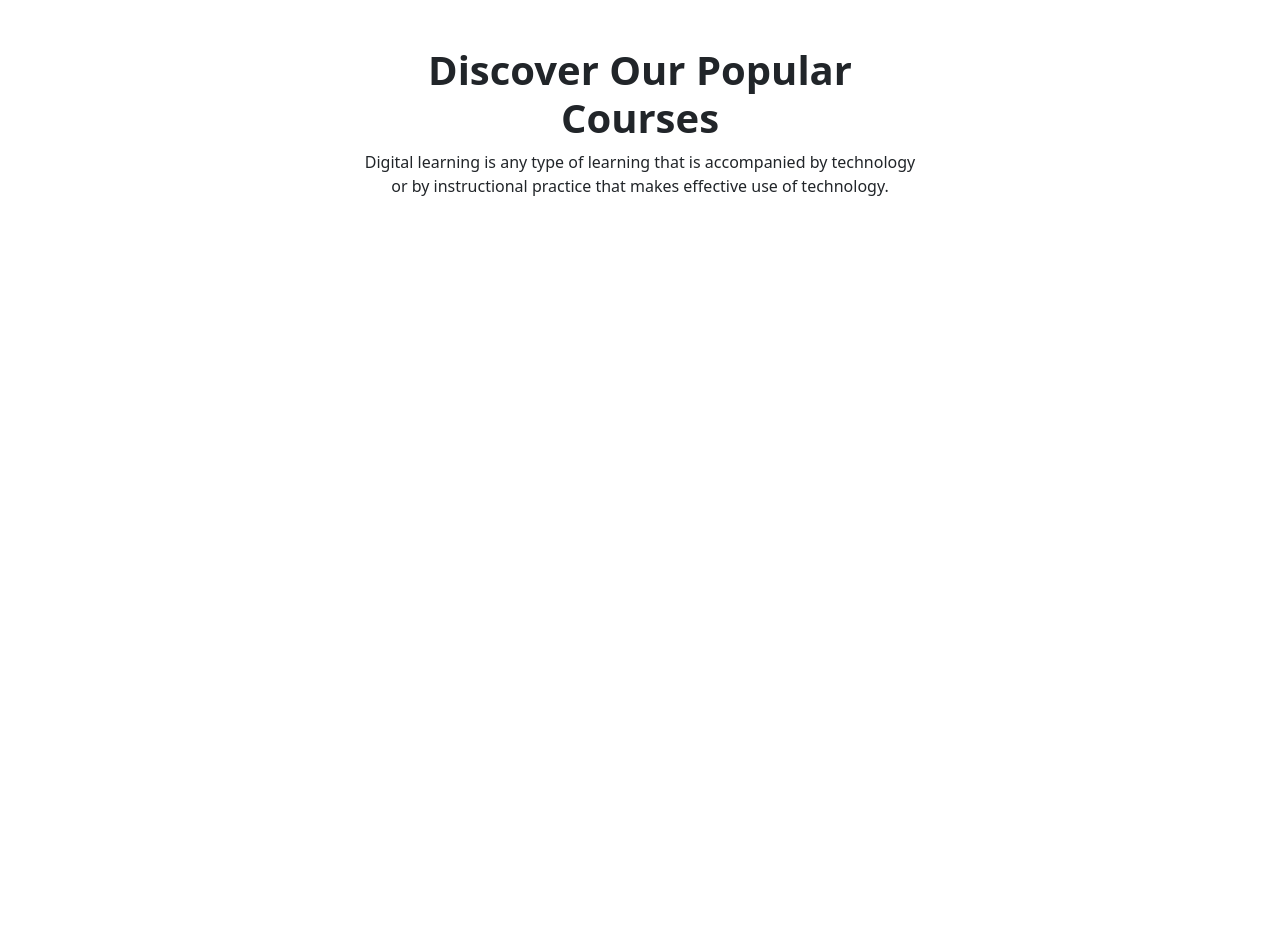
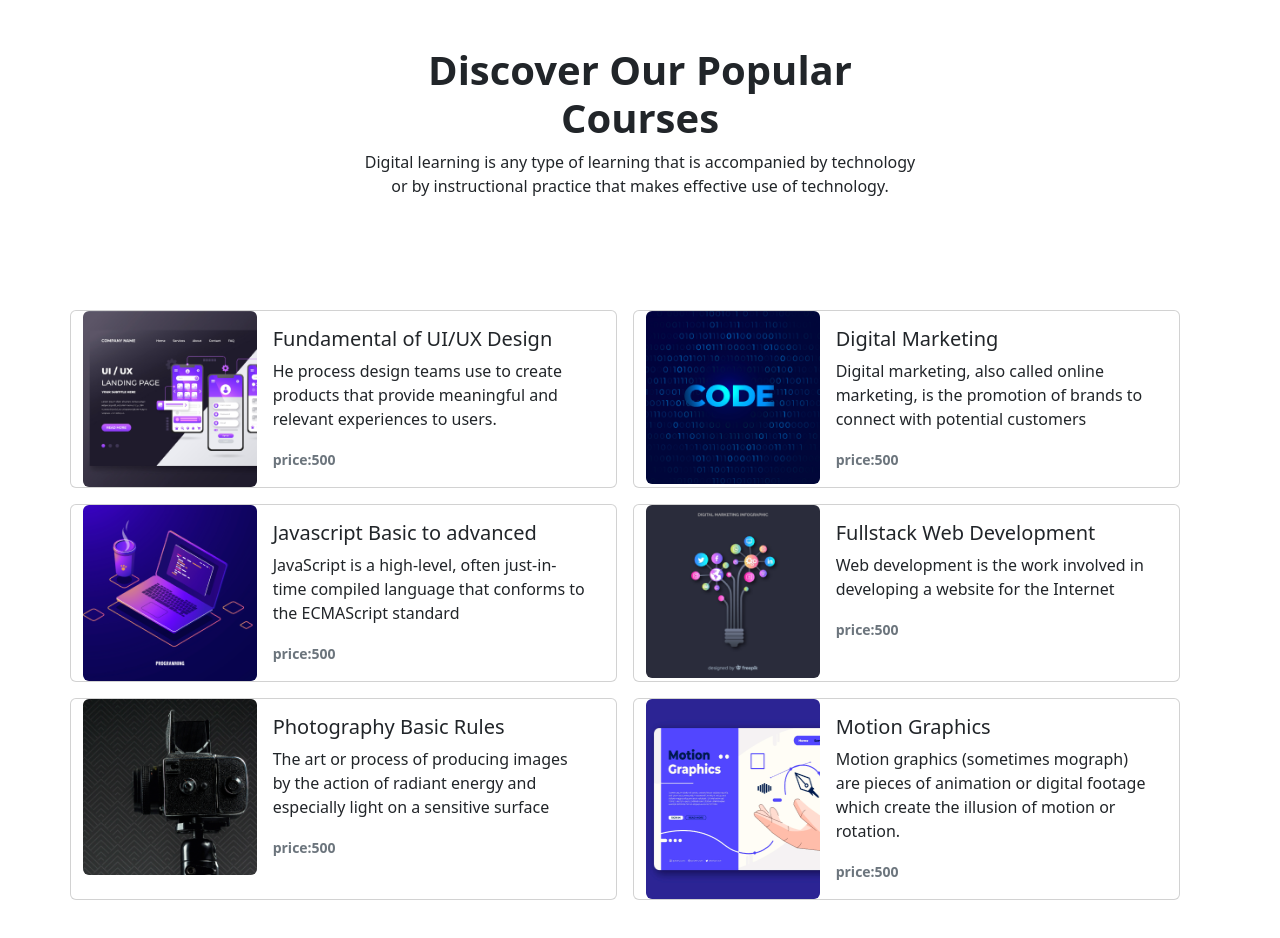
Before and after one commit to yeasinarafat51/boostap-study-ripo, a plain HTML site: page study.html in a window 1280 px wide. Shown: the part 714-1652 px from the top of the page. Before the commit the page ends 984 px from the top, so only its background shows below. Drawn offline with Linux system fonts and the light colour scheme.

Commit message:
discription added

```diff
--- a/study.html
+++ b/study.html
@@ -99,6 +99,98 @@
 <p>Digital learning is any type of learning that is accompanied by technology <br> or by instructional practice that makes effective use of technology. </p>
 </div>
     </section>
+    <!-- main2 -->
+
+    <section class="container my-5 d-flex ">
+        <div class="row row-cols-1 ">
+            <div class="card mb-3 me-3 cols-lg-12" style="max-width: 547px;">
+                <div class="row g-0 d-lg-flex">
+                  <div class="col-md-4 row-cols-1 d-lg-flex">
+                    <img src="ed/images/course/course-1.png" class="img-fluid-start rounded" alt="...">
+                  </div>
+                  <div class="col-md-8">
+                    <div class="card-body">
+                      <h5 class="card-title">Fundamental of UI/UX Design</h5>
+                      <p class="card-text">He process design teams use to create products that provide meaningful and relevant experiences to users. </p>
+                      <p class="card-text"><small class="text-muted"><b>price:500</b> </small></p>
+                    </div>
+                  </div>
+                </div>
+              </div>
+              <div class="card mb-3 me-3" style="max-width: 547px;">
+                <div class="row g-0 ">
+                  <div class="col-md-4 row-cols-1">
+                    <img src="ed/images/course/course-2.png" class="img-fluid rounded" alt="...">
+                  </div>
+                  <div class="col-md-8">
+                    <div class="card-body">
+                      <h5 class="card-title">Digital Marketing</h5>
+                      <p class="card-text">Digital marketing, also called online marketing, is the promotion of brands to connect with potential customers</p>
+                      <p class="card-text"><small class="text-muted"><b>price:500</b> </small></p>
+                    </div>
+                  </div>
+                </div>
+              </div>
+              <div class="card mb-3 me-3 cols-lg-12" style="max-width: 547px;">
+                <div class="row g-0 d-lg-flex">
+                  <div class="col-md-4 row-cols-1 d-lg-flex">
+                    <img src="ed/images/course/course-3.png" class="img-fluid-start rounded" alt="...">
+                  </div>
+                  <div class="col-md-8">
+                    <div class="card-body">
+                      <h5 class="card-title">Javascript Basic to advanced</h5>
+                      <p class="card-text">JavaScript is a high-level, often just-in-time compiled language that conforms to the ECMAScript standard</p>
+                      <p class="card-text"><small class="text-muted"><b>price:500</b> </small></p>
+                    </div>
+                  </div>
+                </div>
+              </div>
+              <div class="card mb-3 me-3 cols-lg-12" style="max-width: 547px;">
+                <div class="row g-0 d-lg-flex">
+                  <div class="col-md-4 row-cols-1 d-lg-flex">
+                    <img src="ed/images/course/course-4.png" class="img-fluid-start rounded" alt="...">
+                  </div>
+                  <div class="col-md-8">
+                    <div class="card-body">
+                      <h5 class="card-title">Fullstack Web Development</h5>
+                      <p class="card-text">Web development is the work involved in developing a website for the Internet </p>
+                      <p class="card-text"><small class="text-muted"><b>price:500</b> </small></p>
+                    </div>
+                  </div>
+                </div>
+              </div>
+              <div class="card mb-3 me-3 cols-lg-12" style="max-width: 547px;">
+                <div class="row g-0 d-lg-flex">
+                  <div class="col-md-4 row-cols-1 d-lg-flex">
+                    <img src="ed/images/course/course-5.png" class="img-fluid-start rounded" alt="...">
+                  </div>
+                  <div class="col-md-8">
+                    <div class="card-body">
+                      <h5 class="card-title">Photography Basic Rules</h5>
+                      <p class="card-text">The art or process of producing images by the action of radiant energy and especially light on a sensitive surface</p>
+                      <p class="card-text"><small class="text-muted"><b>price:500</b> </small></p>
+                    </div>
+                  </div>
+                </div>
+              </div>
+              <div class="card mb-3 me-3 cols-lg-12" style="max-width: 547px;">
+                <div class="row g-0 d-lg-flex">
+                  <div class="col-md-4 row-cols-1 d-lg-flex">
+                    <img src="ed/images/course/course-6.png" class="img-fluid-start rounded" alt="...">
+                  </div>
+                  <div class="col-md-8">
+                    <div class="card-body">
+                      <h5 class="card-title">Motion Graphics</h5>
+                      <p class="card-text">Motion graphics (sometimes mograph) are pieces of animation or digital footage which create the illusion of motion or rotation.</p>
+                      <p class="card-text"><small class="text-muted"><b>price:500</b> </small></p>
+                    </div>
+                  </div>
+                </div>
+              </div>
+
+
+        </div>
+    </section>
 </main>
 
  <script src="bootstrap.min.js"></script>
```
